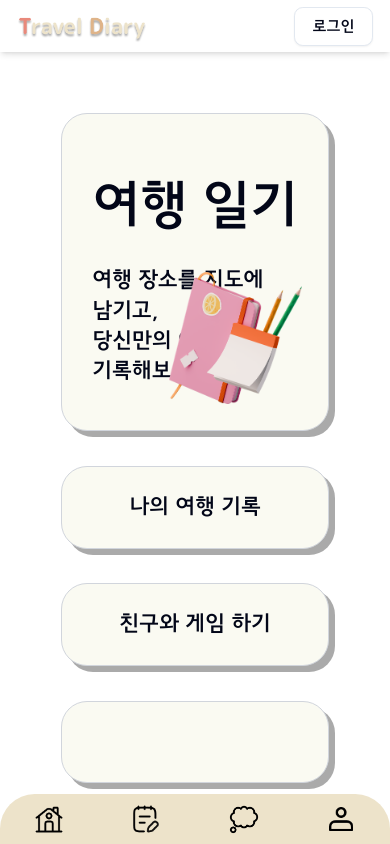
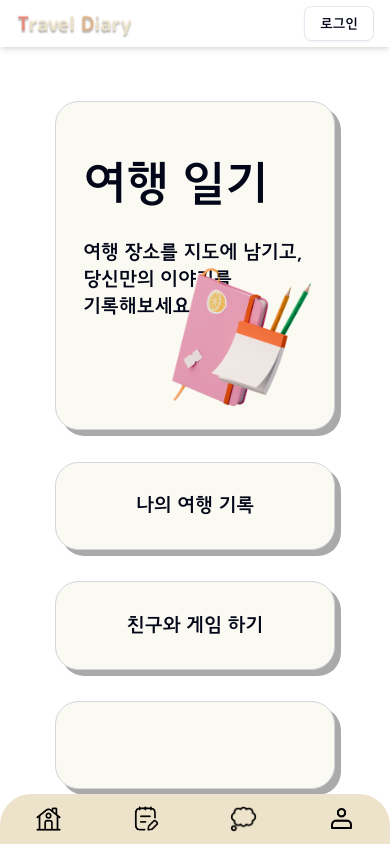
Before and after one commit to calmer-ty/travel-diary, a Next.js app: page / in a window 390 px wide. Built offline with nearby package versions, Linux system fonts and the light colour scheme; no server answers.

Commit message:
fix: 폰트사이즈 반응형 방식 변경

```diff
--- a/src/app/globals.css
+++ b/src/app/globals.css
@@ -61,6 +61,14 @@
 }
 
 html {
+  font-size: clamp(14px, 4vw, 18px);
+  /*
+    최소 크기: 14px
+    뷰포트 너비 기준 크기: 4vw (화면 너비의 4%)
+    최대 크기: 18px
+    즉, 화면 너비에 따라 글자 크기가 14px 이상, 18px 이하로 자동으로 조절돼요. */
+}
+/* html {
   font-size: calc((40 / 9) * 1vw);
   font-family: "JejuGothic";
 }
@@ -78,6 +86,11 @@ html {
   html {
     font-size: 20px;
   }
+} */
+
+/* 전역 or 해당 요소에 적용 */
+::-webkit-scrollbar-button {
+  display: none;
 }
 
 html,
```
